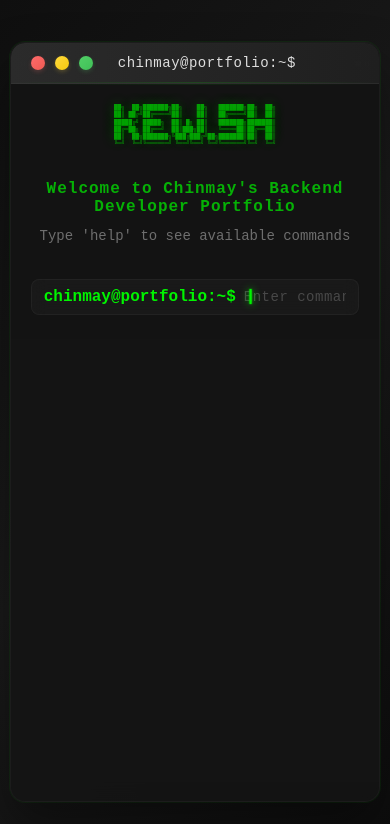
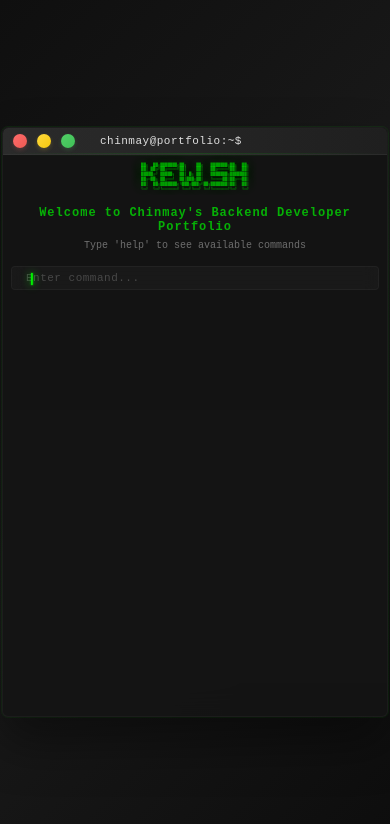
Before and after one commit to chinmay-prasanna/myfolio, a plain HTML site: page index.html in a window 390 px wide. Drawn offline with Linux system fonts and the light colour scheme.

Commit message:
responsiveness

```diff
--- a/script.js
+++ b/script.js
@@ -246,7 +246,13 @@ class TerminalPortfolio {
 
         const prompt = document.createElement('span');
         prompt.className = 'prompt-display';
-        prompt.textContent = 'chinmay@portfolio:~$';
+
+        // Responsive: show only $ on small screens
+        if (window.innerWidth <= 600) {
+            prompt.textContent = '$';
+        } else {
+            prompt.textContent = 'chinmay@portfolio:~$';
+        }
 
         const commandText = document.createElement('span');
         commandText.className = 'command-display';
@@ -290,7 +296,7 @@ class TerminalPortfolio {
             visibility: hidden;
             white-space: pre;
             font-family: 'Courier New', monospace;
-            font-size: 14px;
+            font-size: ${window.innerWidth <= 600 ? '12px' : '14px'};
             letter-spacing: 0.5px;
         `;
         tempSpan.textContent = input.value;
@@ -304,8 +310,12 @@ class TerminalPortfolio {
         // Remove temporary span
         input.parentNode.removeChild(tempSpan);
 
-        // Position cursor at the end of text with minimal spacing
-        cursor.style.left = (textWidth + 2) + 'px';
+        // On small screens, align cursor with input text (no margin)
+        if (window.innerWidth <= 600) {
+            cursor.style.left = (textWidth + 2) + 'px';
+        } else {
+            cursor.style.left = (textWidth + 2) + 'px';
+        }
     }
 
     // Command implementations
--- a/styles.css
+++ b/styles.css
@@ -354,6 +354,94 @@ body {
     }
 }
 
+@media (max-width: 600px) {
+    .terminal-container {
+        width: 99vw;
+        max-width: 100vw;
+        height: 70vh;
+        min-height: 320px;
+        border-radius: 6px;
+        padding: 0;
+        font-size: 12px;
+    }
+    .terminal-header {
+        padding: 6px 10px;
+    }
+    .terminal-title {
+        font-size: 11px;
+    }
+    .terminal-header .terminal-title::after {
+        font-size: 13px;
+    }
+    .terminal-body {
+        padding: 8px;
+        font-size: 12px;
+    }
+    .ascii-art {
+        font-size: 4px;
+        margin-bottom: 10px;
+    }
+    .welcome-message {
+        margin-bottom: 15px;
+    }
+    .welcome-text {
+        font-size: 12px;
+        margin-bottom: 6px;
+    }
+    .subtitle {
+        font-size: 10px;
+    }
+    .command-history {
+        margin-bottom: 10px;
+    }
+    .command-entry {
+        margin-bottom: 10px;
+    }
+    .command-line {
+        padding: 4px 6px;
+        font-size: 12px;
+        border-radius: 4px;
+    }
+    .prompt-display, .prompt {
+        font-size: 0 !important;
+        margin-right: 4px !important;
+    }
+    .prompt-display::after, .prompt::after {
+        font-size: 13px;
+        margin-right: 4px;
+    }
+    .command-input {
+        font-size: 11px;
+        margin-left: 4px !important;
+    }
+    .cursor {
+        font-size: 13px;
+        margin-left: 4px !important;
+    }
+    .command-input::placeholder {
+        font-size: 11px;
+        margin-left: 4px;
+    }
+    .command-display {
+        font-size: 11px;
+        margin-left: 4px;
+    }
+    .command-output {
+        font-size: 11px;
+        padding: 6px 3px 6px 3px;
+        border-radius: 4px;
+    }
+    .json-output {
+        font-size: 11px;
+        padding: 6px 3px 6px 3px;
+        border-radius: 4px;
+    }
+    .command-suggestions {
+        font-size: 10px;
+        margin-left: 8px;
+    }
+}
+
 /* Command suggestions */
 .command-suggestions {
     color: rgba(120, 120, 120, 0.6);
```
